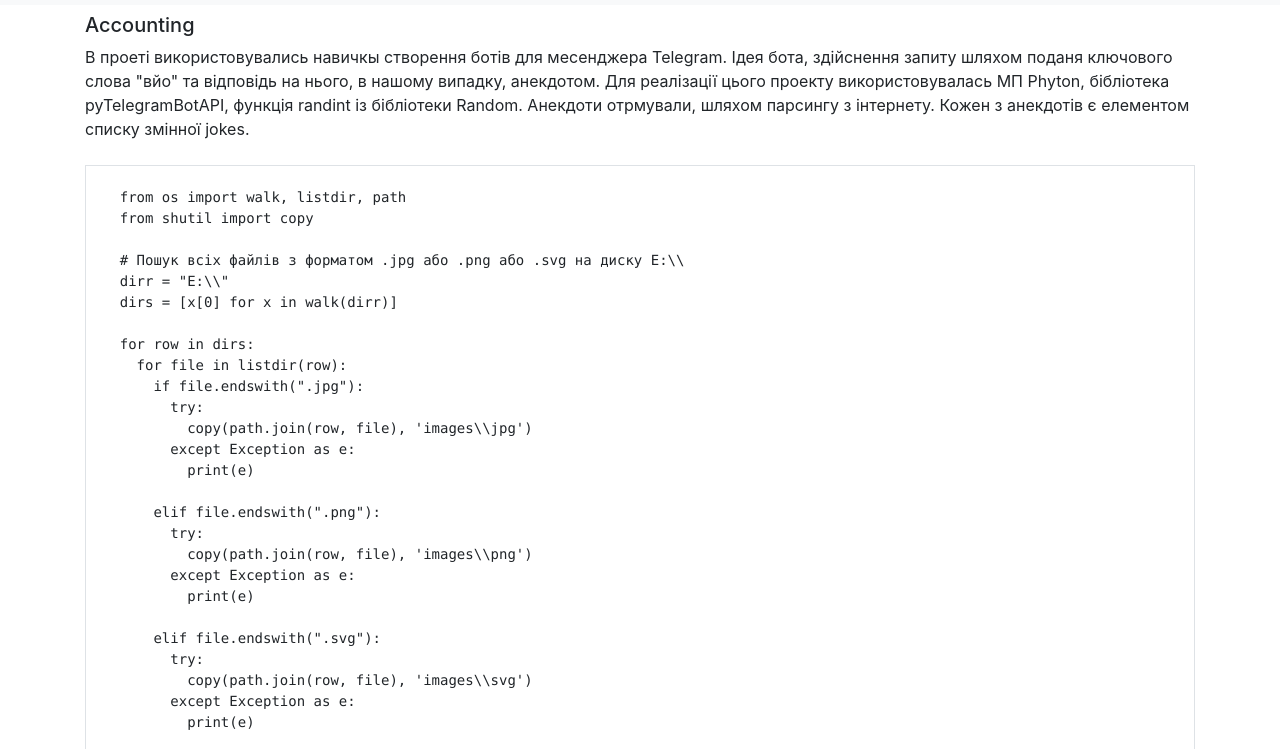
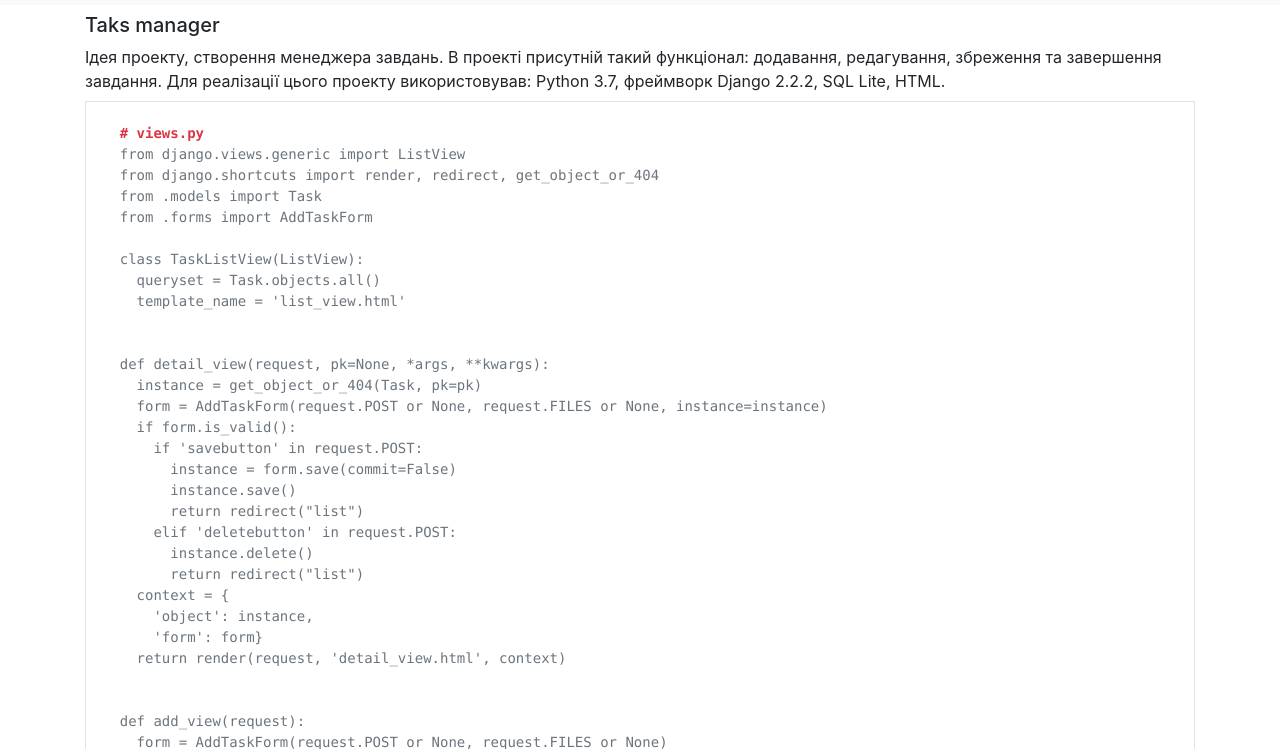
Before and after one commit to makloen/makloen.github.io, a plain HTML site: page my_task_manager_page.html in a window 1280 px wide. Shown: the part 51-800 px from the top of the page. Drawn offline with nearby package versions, Linux system fonts and the light colour scheme.

Commit message:
updated task manager content

```diff
--- a/my_task_manager_page.html
+++ b/my_task_manager_page.html
@@ -51,40 +51,101 @@
 
 
     <div class="container">
-      <h5 class="my-2">Accounting</h5>
+      <h5 class="my-2">Taks manager</h5>
       <p class="my-2">
-        В проеті використовувались навичкы створення ботів для месенджера Telegram. Ідея бота, здійснення запиту шляхом поданя ключового слова "вйо" та відповідь на нього, в нашому випадку, анекдотом. Для реалізації цього проекту використовувалась МП Phyton, бібліотека pyTelegramBotAPI, функція randint із бібліотеки Random. Анекдоти отрмували, шляхом парсингу з інтернету. Кожен з анекдотів є елементом списку змінної jokes.
+        Ідея проекту, створення менеджера завдань. В проекті присутній такий функціонал: додавання, редагування, збреження та завершення завдання. Для реалізації цього проекту використовував: Python 3.7, фреймворк Django 2.2.2,
+        SQL Lite, HTML.
       </p>
-      <pre class="border my-4">
+
+      <pre class="border text-secondary">
         <code>
-    from os import walk, listdir, path
-    from shutil import copy
+    <b class=" text-danger"># views.py</b>
+    from django.views.generic import ListView
+    from django.shortcuts import render, redirect, get_object_or_404
+    from .models import Task
+    from .forms import AddTaskForm
 
-    # Пошук всіх файлів з форматом .jpg або .png або .svg на диску E:\\
-    dirr = "E:\\"
-    dirs = [x[0] for x in walk(dirr)]
+    class TaskListView(ListView):
+      queryset = Task.objects.all()
+      template_name = 'list_view.html'
 
-    for row in dirs:
-      for file in listdir(row):
-        if file.endswith(".jpg"):
-          try:
-            copy(path.join(row, file), 'images\\jpg')
-          except Exception as e:
-            print(e)
 
-        elif file.endswith(".png"):
-          try:
-            copy(path.join(row, file), 'images\\png')
-          except Exception as e:
-            print(e)
+    def detail_view(request, pk=None, *args, **kwargs):
+      instance = get_object_or_404(Task, pk=pk)
+      form = AddTaskForm(request.POST or None, request.FILES or None, instance=instance)
+      if form.is_valid():
+        if 'savebutton' in request.POST:
+          instance = form.save(commit=False)
+          instance.save()
+          return redirect("list")
+        elif 'deletebutton' in request.POST:
+          instance.delete()
+          return redirect("list")
+      context = {
+        'object': instance,
+        'form': form}
+      return render(request, 'detail_view.html', context)
 
-        elif file.endswith(".svg"):
-          try:
-            copy(path.join(row, file), 'images\\svg')
-          except Exception as e:
-            print(e)
+
+    def add_view(request):
+      form = AddTaskForm(request.POST or None, request.FILES or None)
+      if form.is_valid():
+        instance = form.save(commit=False)
+        instance.save()
+        return redirect("list")
+      context = {'form': form}
+      return render(request, 'add_view.html', context)
+
         </code>
       </pre>
+
+      <pre class="border text-secondary">
+        <code>
+    <b class=" text-danger"># models.py</b>
+    from django.db import models
+
+    class TaskManager(models.Manager):
+      def get_by_id(self, id):
+        qs = self.get_queryset().filter(id=id) # Product.objects == self.get_queryset()
+        if qs.count() == 1:
+          return qs.first()
+        return None
+
+
+    class Task(models.Model):
+      task  = models.CharField(max_length=100)
+      objects = TaskManager()
+
+      def get_absolute_url(self):
+        return "{pk}/".format(pk=self.pk)
+
+      def str(self):
+        return self.task
+        </code>
+      </pre>
+
+      <pre class="border text-secondary">
+        <code>
+    <b class=" text-danger"># forms.py</b>
+    from django import forms
+    from .models import Task
+
+    class AddTaskForm(forms.ModelForm):
+      task = forms.CharField(
+        label='',
+        widget=forms.TextInput(attrs={"placeholder":"New task", "class":"form-control my-1"})
+      )
+
+      class Meta:
+        model = Task
+        fields = ["task"]
+        </code>
+      </pre>
+
+
+
+
+
     </div>
 
 
```
Also changed, not shown: my_telegram_bot.html (+1 -1 lines).
